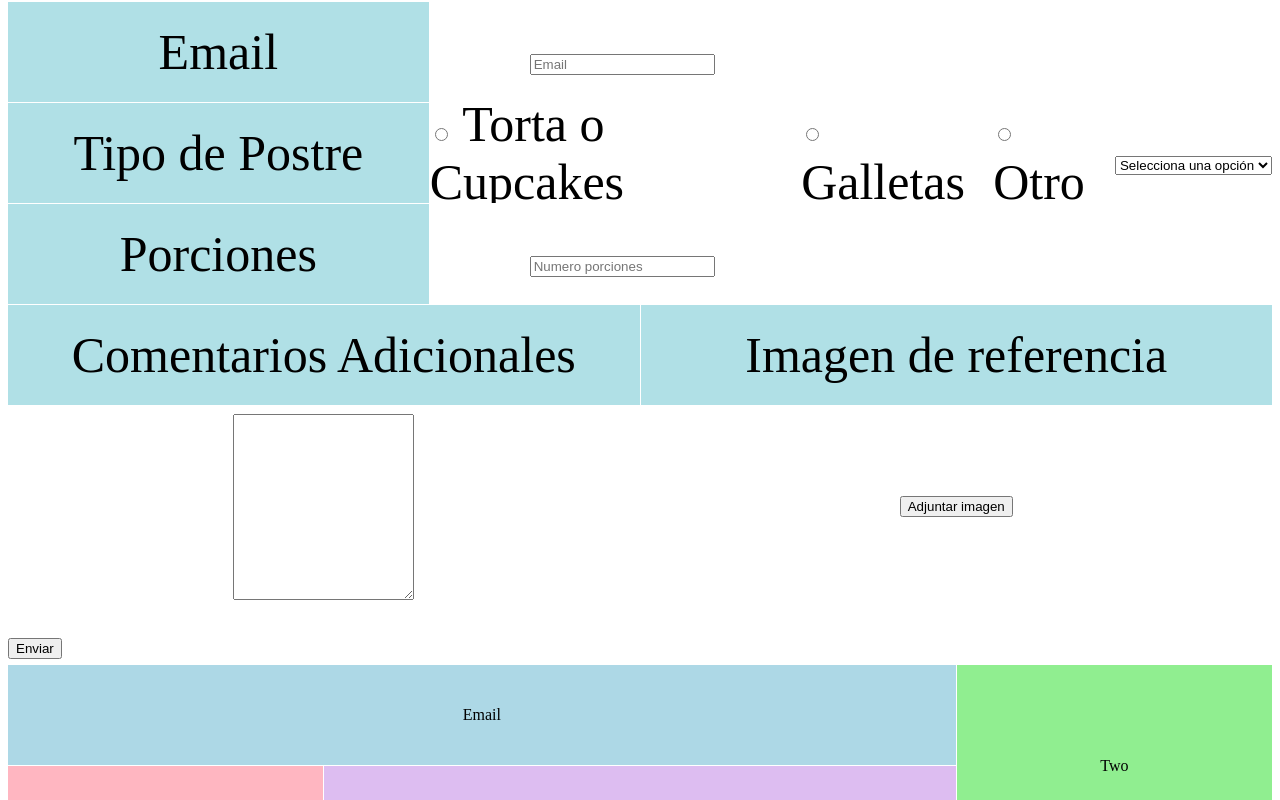
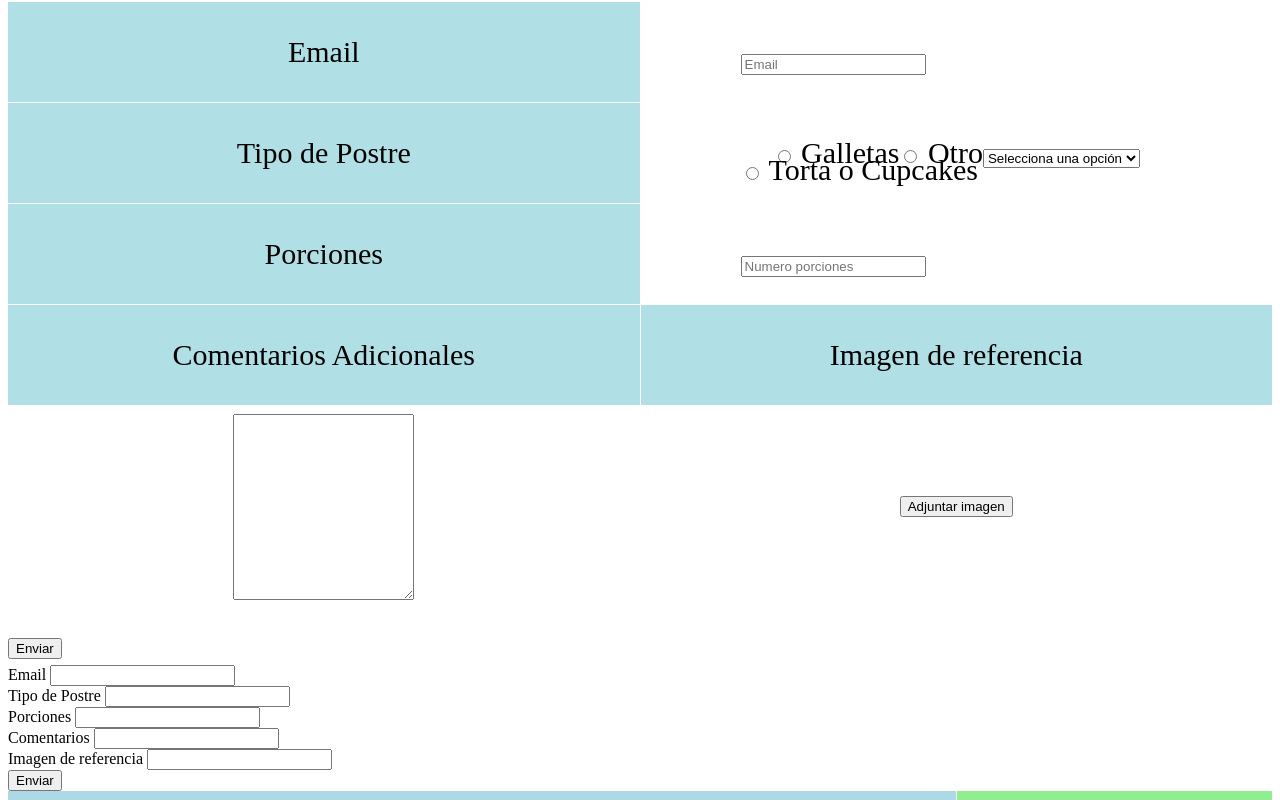
Before and after one commit to mariajromero/MariaJotaDesserts, an Angular app in the folder majoPostres/: page /hacerPedido in a window 1280 px wide. Shown: the part 520-1320 px from the top of the page. Built offline with nearby package versions, Linux system fonts and the light colour scheme; a web font is replaced by a local one.

Commit message:
hay un grid feo y abajo un mini form

```diff
--- a/majoPostres/src/app/hacer-pedido/hacer-pedido.component.html
+++ b/majoPostres/src/app/hacer-pedido/hacer-pedido.component.html
@@ -1,14 +1,17 @@
 <div  class="textodiv cuerpo" >
   <div>
     <h3>Realiza tu pedido</h3>
-    <mat-grid-list cols="6" rowHeight="100px" >
-      <mat-grid-tile  colspan="2" class="fondoLabels">
-        <label>
+    <mat-grid-list cols="2" rowHeight="100px" >
+
+      <mat-grid-tile  colspan="1" class="fondoLabels">
+
+        <label class="letraMasPeq">
           Email
         </label>
       </mat-grid-tile>
 
-        <mat-grid-tile colspan="4">
+
+        <mat-grid-tile colspan="1">
           <div class="fondoDatos">
             <input type="text" placeholder="Email">
           </div>
@@ -16,23 +19,23 @@
         </mat-grid-tile>
 
 
-      <mat-grid-tile colspan="2" class="fondoLabels">
-      <label>
+      <mat-grid-tile colspan="1" class="fondoLabels">
+      <label class="letraMasPeq">
         Tipo de Postre
       </label>
 
       </mat-grid-tile>
-      <div  fxLayout="row" fxLayoutAlign="space-around center">
-        <mat-grid-tile colspan="4">
+      <div  fxLayout="row" >
+        <mat-grid-tile colspan="1" class="letraMasPeq">
 
           <div>
-            <label>
-              <input type="radio">
+            <label class="fondoDatos">
+              <input type="radio" >
               Torta o Cupcakes
             </label>
           </div>
           <div>
-            <label>
+            <label >
               <input type="radio">
               Galletas
             </label>
@@ -56,32 +59,33 @@
         </mat-grid-tile>
       </div>
 
-      <mat-grid-tile colspan="2" class="fondoLabels">
-        <label>
+      <mat-grid-tile colspan="1" class="fondoLabels">
+        <label class="letraMasPeq">
           Porciones
         </label>
       </mat-grid-tile>
-      <mat-grid-tile colspan="4">
+      <mat-grid-tile colspan="1">
         <div class="fondoDatos">
           <input   placeholder="Numero porciones" type="number">
         </div>
 
 
       </mat-grid-tile>
-      <mat-grid-tile colspan="3" class="fondoLabels">
-        <label>
+
+      <mat-grid-tile colspan="1" class="fondoLabels">
+        <label class="letraMasPeq">
           Comentarios Adicionales
         </label>
       </mat-grid-tile>
-      <mat-grid-tile colspan="3" class="fondoLabels" >
-        <label>
+      <mat-grid-tile colspan="1" class="fondoLabels" >
+        <label class="letraMasPeq">
           Imagen de referencia
         </label>
       </mat-grid-tile>
-      <mat-grid-tile rowspan="2" colspan="3">
+      <mat-grid-tile rowspan="2" colspan="1">
         <textarea    placeholder="Escribe aqui" rows=12> </textarea>
       </mat-grid-tile>
-      <mat-grid-tile rowspan="2" colspan="3">
+      <mat-grid-tile rowspan="2" colspan="1">
         <button>Adjuntar imagen</button>
       </mat-grid-tile>
 
@@ -96,6 +100,42 @@
 
 
 </div>
+<form [formGroup]="checkoutForm" (ngSubmit)="onSubmit()">
+  <div>
+    <label for="email">
+      Email
+    </label>
+    <input id="email" type="text" formControlName="email">
+  </div>
+
+  <div>
+    <label for="tipoPostre">
+      Tipo de Postre
+    </label>
+    <input id="tipoPostre" type="text" formControlName="tipoPostre">
+  </div>
+  <div>
+    <label for="porciones">
+      Porciones
+    </label>
+    <input id="porciones" type="text" formControlName="porciones">
+  </div>
+  <div>
+    <label for="comentarios">
+      Comentarios
+    </label>
+    <input id="comentarios" type="text" formControlName="comentarios">
+  </div>
+  <div>
+    <label for="imagen">
+      Imagen de referencia
+    </label>
+    <input id="imagen" type="text" formControlName="imagen">
+  </div>
+
+  <button class="button" type="submit">Enviar</button>
+
+</form>
 
 <div>
   <mat-grid-list cols="4" rowHeight="100px">
--- a/majoPostres/src/app/hacer-pedido/hacer-pedido.component.ts
+++ b/majoPostres/src/app/hacer-pedido/hacer-pedido.component.ts
@@ -21,12 +21,24 @@ export class HacerPedidoComponent implements OnInit {
     {text: 'Four', cols: 2, rows: 1, color: '#DDBDF1'},
   ];
 
+  checkoutForm = this.formBuilder.group({
 
-  constructor() {
+    email:'',
+    tipoPostre:'',
+    porciones:'',
+    comentarios:'',
+    imagen:''
+  });
+  constructor( private formBuilder: FormBuilder) {
 
   }
 
+  onSubmit(): void {
 
+
+    console.warn('Your order has been submitted', this.checkoutForm.value);
+    this.checkoutForm.reset();
+  }
 
   ngOnInit() {
 
--- a/majoPostres/src/styles.scss
+++ b/majoPostres/src/styles.scss
@@ -171,3 +171,6 @@ $star-command-blue: rgba(34, 116, 165, 1);
     position:absolute;
     left:100px;
 }
+.letraMasPeq{
+    font-size: 30px;
+}
```
